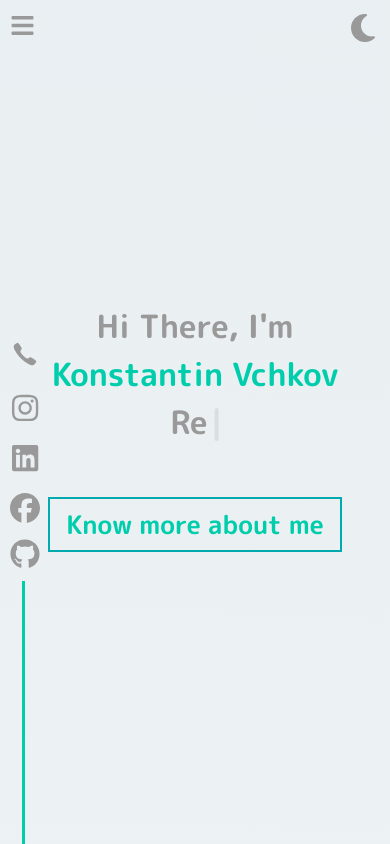
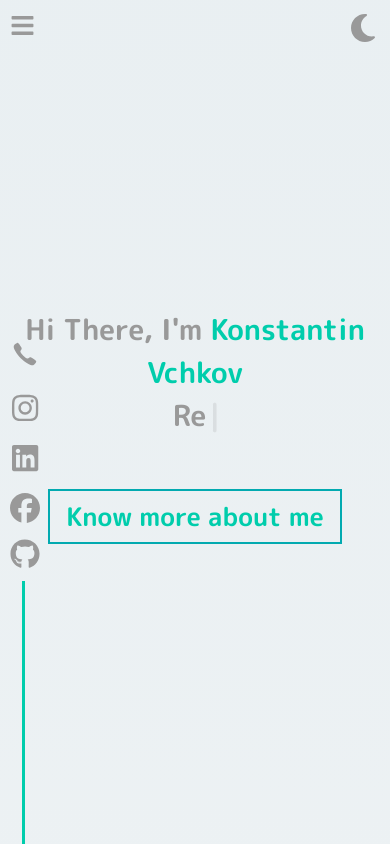
Before and after one commit to KonstantinVchkov/web-portfolio, a React (Create React App) app: page / in a window 390 px wide. Shown: the top 844 px of the page. Built offline with nearby package versions, Linux system fonts and the light colour scheme; a web font is replaced by a local one.

Commit message:
style changed at the hero title

```diff
--- a/src/components/HeaderComponent/Navbar.tsx
+++ b/src/components/HeaderComponent/Navbar.tsx
@@ -17,7 +17,6 @@ import { TNavbar } from "../../types/ProjectTypes";
 
 export const Navbar = ({
   mobile,
-  email,
   github,
   linkedIn,
   instagram,
--- a/src/styles/home-style.css
+++ b/src/styles/home-style.css
@@ -49,7 +49,7 @@
 /* Responsive styles for phone */
 @media (max-width: 500px) {
   .hero-title {
-    font-size: 2rem;
+    font-size: 1.8rem;
     line-height: 1.5;
   }
 }
```
